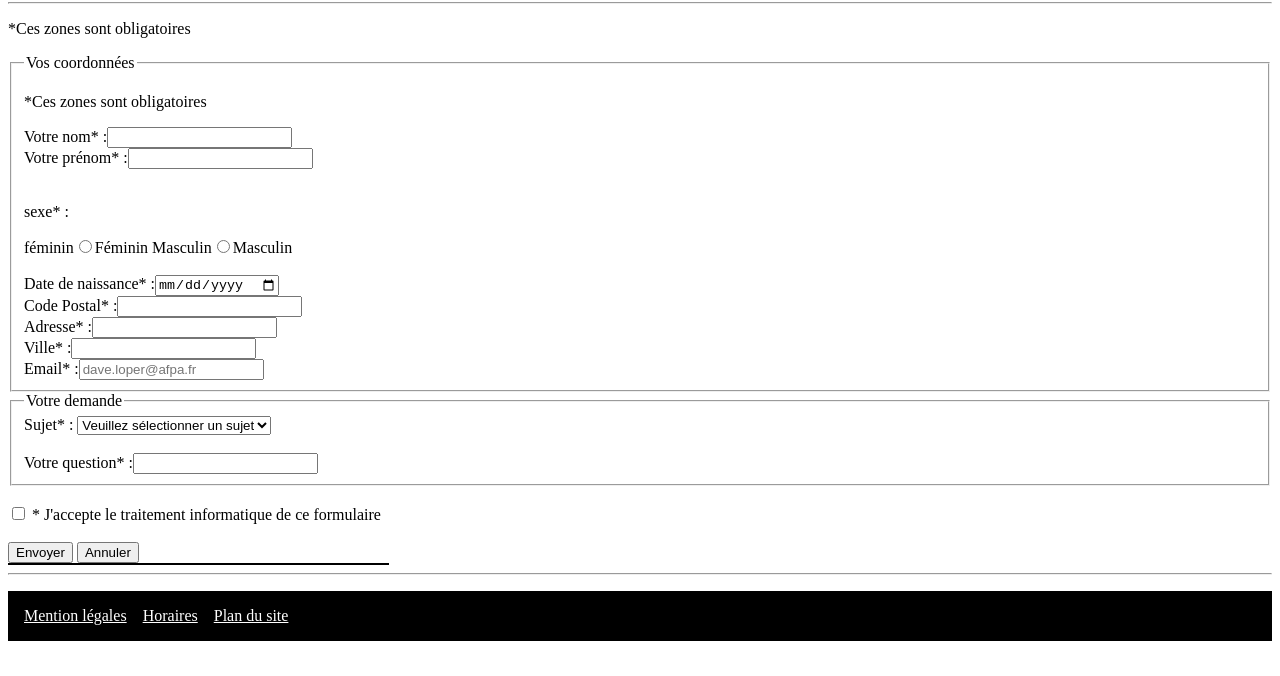
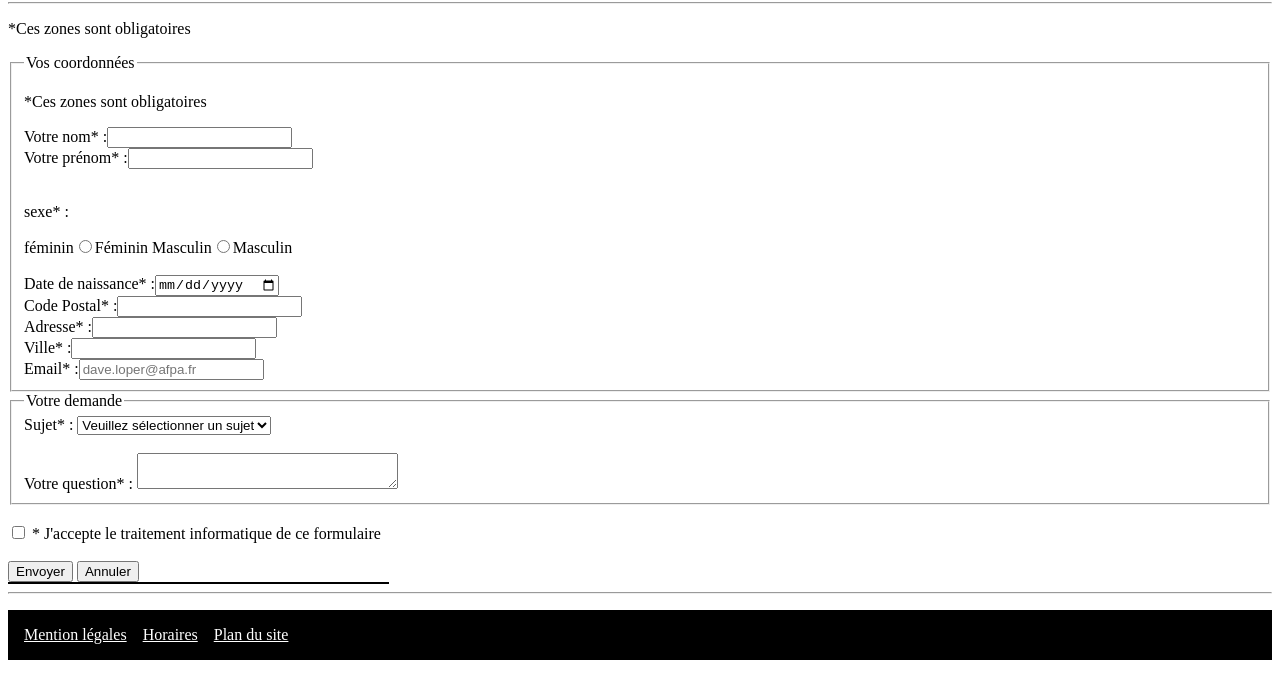
Before and after one commit to pask12/JARDITOU, a plain HTML site: page contact.html in a window 1280 px wide. Shown: the part 479-1155 px from the top of the page. Drawn offline with Linux system fonts and the light colour scheme; files that its build step writes are made by us from their sources; files whose address does not match are found by name.

Commit message:
Jarditou

```diff
--- a/contact.html
+++ b/contact.html
@@ -56,7 +56,8 @@
                     </select>
                     <br>
                     <br>
-                    <label for="Sujet">Votre question* :</label><input type="text" name="votre question" id="votre question"><br>
+                    <label for="Sujet">Votre question* :</label>
+                    <textarea name="question" id="" cols="30" rows="2"></textarea>
                 </fieldset>
                     <br>
                     <input type="checkbox" name="texte" value="* J'accepte le traitement informatique de ce formulaire"> * J'accepte le traitement informatique de ce formulaire<br>
```
